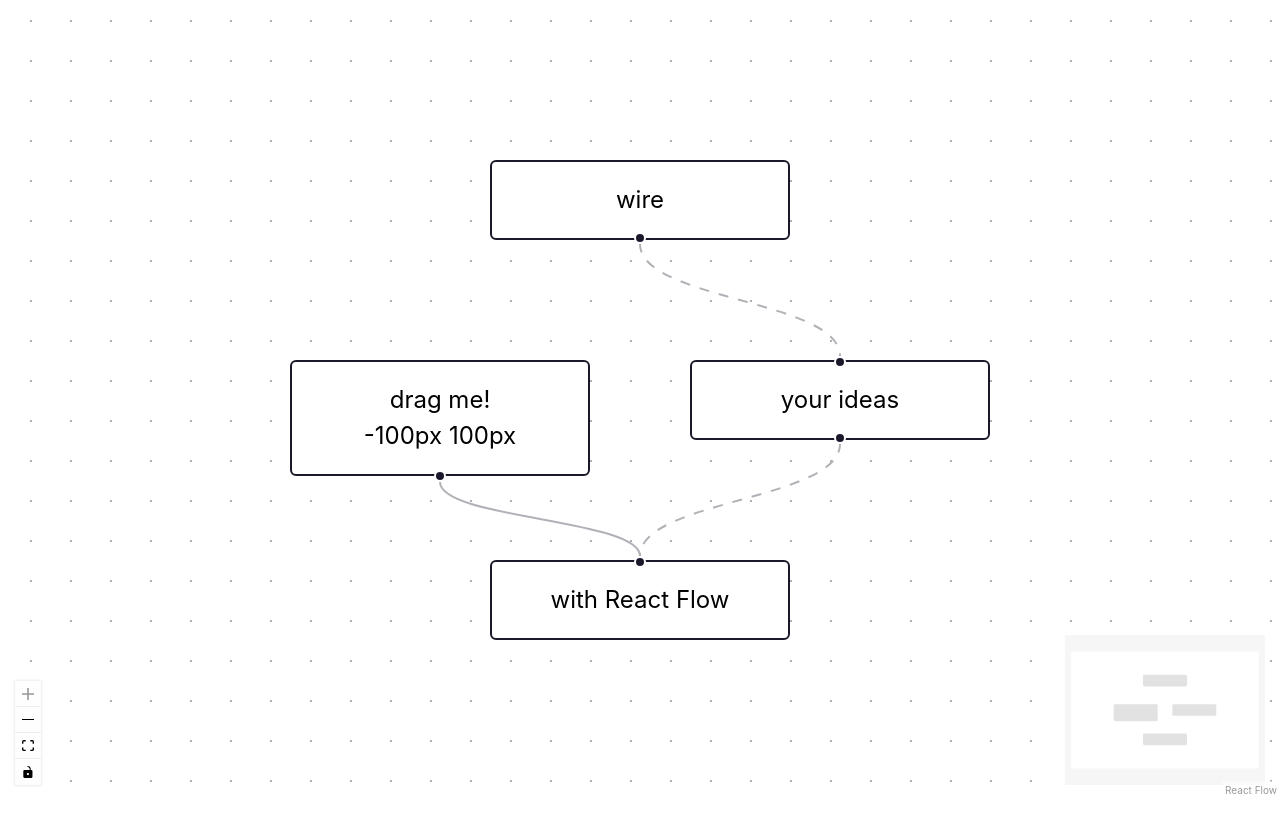
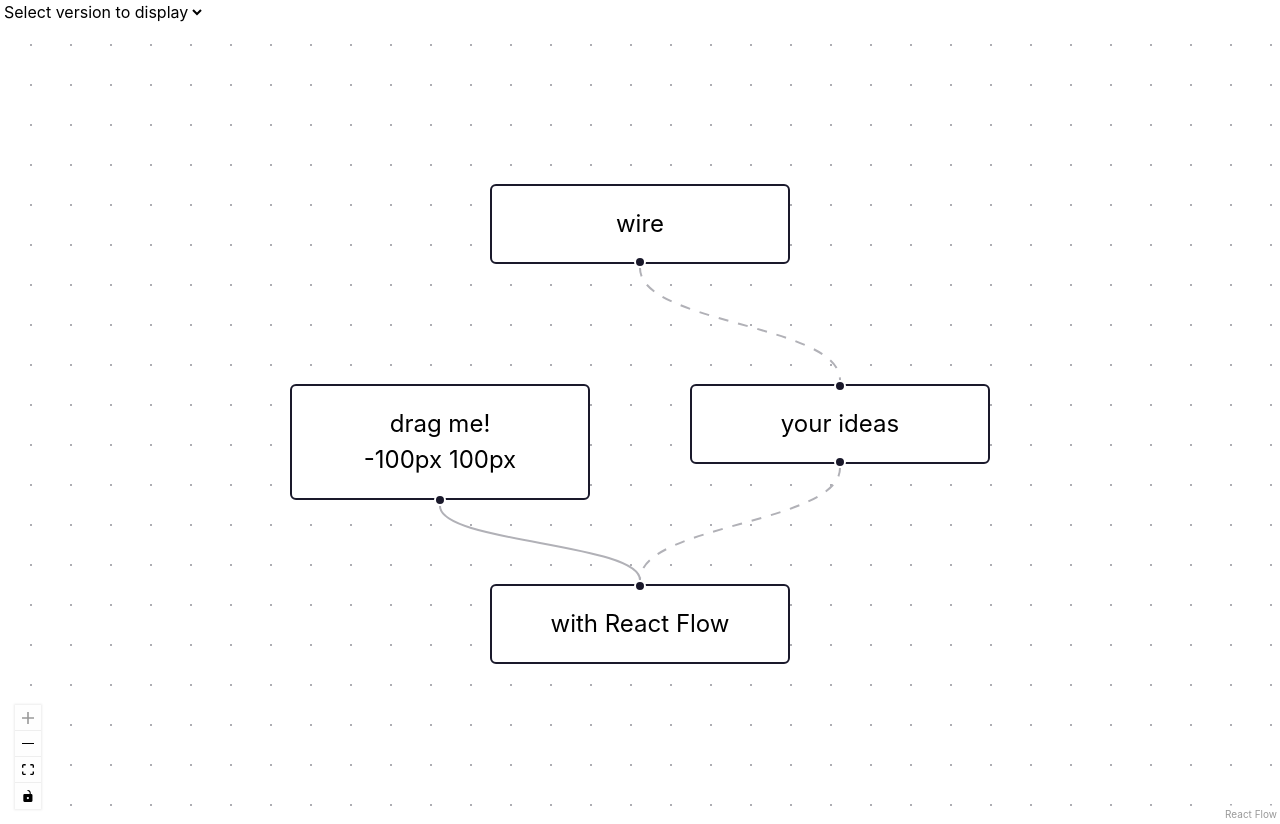
Before and after one commit to mittalyashu/react-flow-version-history, a React (Vite) app: page / in a window 1280 px wide. Before the commit the page ends 800 px from the top, so only its background shows below. Built offline with nearby package versions, Linux system fonts and the light colour scheme; the HTML template or start-up script is replaced by a standard one.

Commit message:
feat: display list of versions in dropdown

```diff
--- a/src/App.tsx
+++ b/src/App.tsx
@@ -1,20 +1,20 @@
-import { useCallback, useEffect, useRef } from 'react';
+import { useCallback, useEffect, useRef } from "react";
 import {
   ReactFlow,
   Background,
   Controls,
-  MiniMap,
   addEdge,
   useNodesState,
   useEdgesState,
   type OnConnect,
-} from '@xyflow/react';
+} from "@xyflow/react";
 
-import '@xyflow/react/dist/style.css';
+import "@xyflow/react/dist/style.css";
 
-import { initialNodes, nodeTypes } from './nodes';
-import { initialEdges, edgeTypes } from './edges';
-import { getVersionById, saveVersion } from './store/versionDb';
+import { initialNodes, nodeTypes } from "./nodes";
+import { initialEdges, edgeTypes } from "./edges";
+import { getVersionById, saveVersion } from "./store/versionDb";
+import { VersionList } from "./components/VersionList";
 
 export default function App() {
   const isLoaded = useRef<boolean>(false);
@@ -23,7 +23,7 @@ export default function App() {
   const [edges, setEdges, onEdgesChange] = useEdgesState(initialEdges);
   const onConnect: OnConnect = useCallback(
     (connection) => setEdges((edges) => addEdge(connection, edges)),
-    [setEdges]
+    [setEdges],
   );
 
   async function initalCopy() {
@@ -31,7 +31,7 @@ export default function App() {
 
     const initialVersion = await getVersionById(1);
     if (!initialVersion) {
-      await saveVersion('initial', nodes, edges);
+      await saveVersion("initial", nodes, edges);
     }
   }
 
@@ -41,6 +41,9 @@ export default function App() {
   }, []);
 
   return (
+    <div className="h-screen w-screen">
+      <VersionList />
+
       <ReactFlow
         nodes={nodes}
         nodeTypes={nodeTypes}
@@ -52,8 +55,9 @@ export default function App() {
         fitView
       >
         <Background />
-      <MiniMap />
+
         <Controls />
       </ReactFlow>
+    </div>
   );
 }
--- /dev/null
+++ b/src/components/VersionList.tsx
@@ -0,0 +1,30 @@
+import { useEffect, useState } from "react";
+
+import { getVersions } from "../store/versionDb";
+import type { IVersion } from "../types";
+
+export function VersionList() {
+  const [versions, setVersions] = useState<IVersion[]>([]);
+
+  async function getVersionHandler() {
+    const data = await getVersions();
+    setVersions(data);
+  }
+
+  useEffect(() => {
+    // fetch versions from db
+    getVersionHandler();
+  }, []);
+
+  return (
+    <select>
+      <option>Select version to display</option>
+
+      {versions.map((version) => (
+        <option key={version.id}>
+          {version.name} ({version.created_at})
+        </option>
+      ))}
+    </select>
+  );
+}
```
Lines whose indentation alone changed are shown as unchanged.
